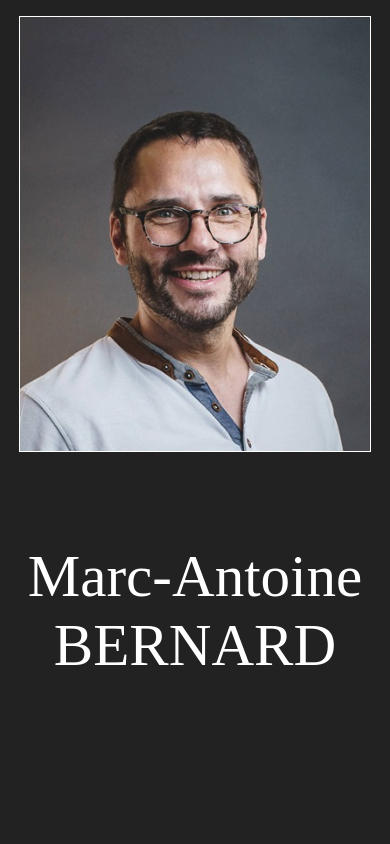
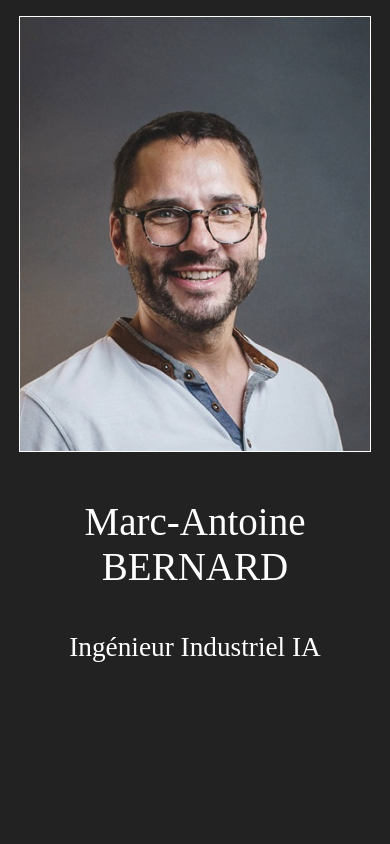
Before and after one commit to montagneForEver/montagneForEver.github.io, a plain HTML site: page index.html in a window 390 px wide. Shown: the top 844 px of the page. Drawn offline with nearby package versions, Linux system fonts and the light colour scheme; a web font is replaced by a local one.

Commit message:
class hidden & showed

```diff
--- a/index.html
+++ b/index.html
@@ -26,7 +26,8 @@
                 <!--solution de repli pour les vieux navigateurs-->
                 <img src="images/portrait_400w.jpg" alt="photo sympa de moi meme lol" />
             </picture>
-            <p class="name">Marc-Antoine BERNARD</p>
+            <p class="hidden" id="name">Marc-Antoine BERNARD</p>
+            <p class="hidden" id="metier">Ingénieur Industriel IA</p>
         </div>
         <div class="bloc">
             <ul>
@@ -82,8 +83,8 @@
         </div>
     </aside>
     <main>
-        <h1>Marc-Antoine Bernard</h1>
-        <h2>INGENIEUR INDUSTRIEL IA</h2>
+        <h1 class="showed">Marc-Antoine Bernard</h1>
+        <h2 class="showed">INGENIEUR INDUSTRIEL IA</h2>
         <p>En recherche de stage de Master démarrant mi avril 2026 pour 4 mois minimum.</p>
         <p>Mon ambition est de mettre à profit mon expérience d'ingénieur opérationnel pour accompagner la
             transition numérique du secteur industriel et mettre à profit l'avantage de l'intelligence
--- a/styles/style.css
+++ b/styles/style.css
@@ -143,7 +143,7 @@ img {
     max-width: 60%;
 }
 
-.name {
+.hidden {
     display: none;
 }
 
@@ -155,12 +155,16 @@ img {
             "content content";
     }
 
-    .name {
+    .hidden {
         display: block;
-        font-size: 7vh;
+        font-size: 10vw;
         font-family: 'Visby', serif;
-        margin: 10vh 0;
+        margin: 5vh 0;
         text-align: center;
+    }
+
+    #metier {
+        font-size: 7vw;
     }
 
     img {
@@ -172,7 +176,7 @@ img {
         height: 100vh;
     }
 
-    h1 {
+    .showed {
         display: none;
     }
 }
```
